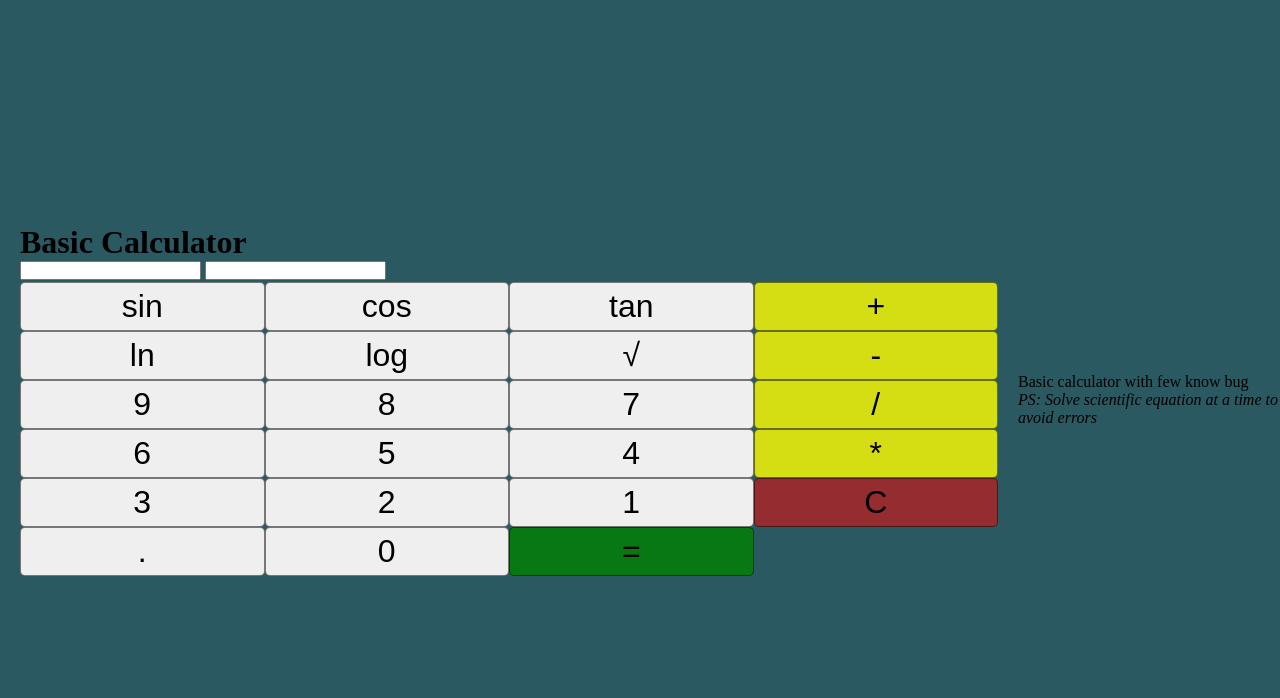
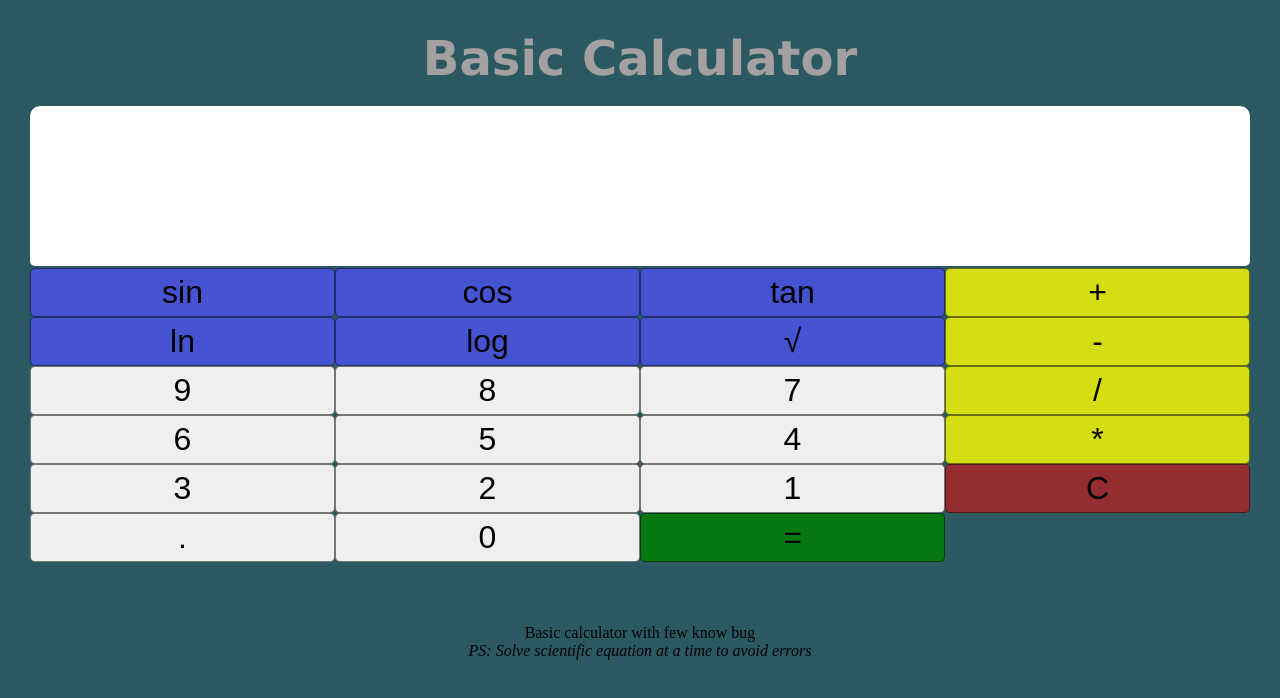
Before and after one commit to Elozino/web-calculator, a plain HTML site: page index.html in a window 1280 px wide. Drawn offline with Linux system fonts and the light colour scheme; a script that the page names is missing.

Commit message:
Update style.css

```diff
--- a/style.css
+++ b/style.css
@@ -5,22 +5,39 @@
 }
 body{
    min-height: 100vh;
-   display: flex;
    align-items: center;
    justify-content: center;
    background-color: rgb(42, 89, 97);
 }
 .container{
-   width: 100%;
-   margin: 20px;
+   margin: 30px;
+   width: auto;
 }
-.input{
+h1{
+   text-align: center;
+   font-size: 3rem;
+   font-family: 'Lucida Sans', 'Lucida Sans Regular', 'Lucida Grande', 'Lucida Sans Unicode', Geneva, Verdana, sans-serif;
+   padding-bottom: 20px;
+   color: #bbadadd8;
+}
+.text-input{
    width: 100%;
    height: 10vh;
    font-size: 3rem;
-   border-radius: 10px 10px 5px 5px;
+   border-radius: 10px 10px 0px 0px;
    border: none;
    outline: none;
+   padding: 40px 10px;
+}
+.text-output{
+   width: 100%;
+   height: 10vh;
+   font-size: 3rem;
+   border-radius: 0px 0px 5px 5px;
+   border: none;
+   outline: none;
+   text-align: end;
+   padding: 40px 10px;
 }
 .div-btn{
    display: flex;
@@ -37,6 +54,9 @@ button{
    outline: none;
    font-size: 2rem;
 }
+.btn:hover{
+   opacity: 0.25;
+}
 .btn-yellow{
    background-color: rgba(255, 255, 0, 0.8);
 }
@@ -46,3 +66,13 @@ button{
 .btn-red{
    background-color: rgba(255, 0, 0, 0.5);
 }
+.btn-blue{
+   background-color: rgba(82, 82, 255, 0.7);
+}
+footer{
+   text-align: center;
+   font-size: 1rem;
+   position: relative;
+   top: 4vh;
+   margin: auto;
+}
```
